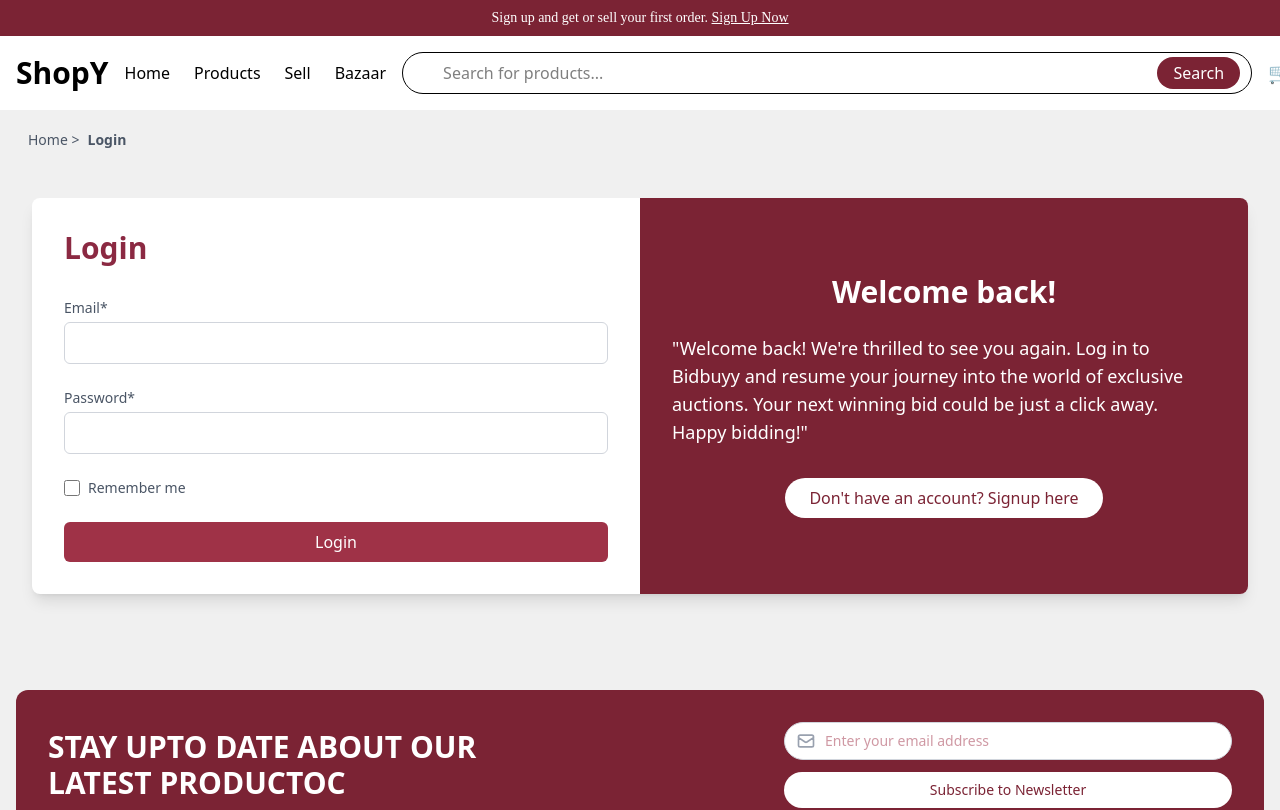
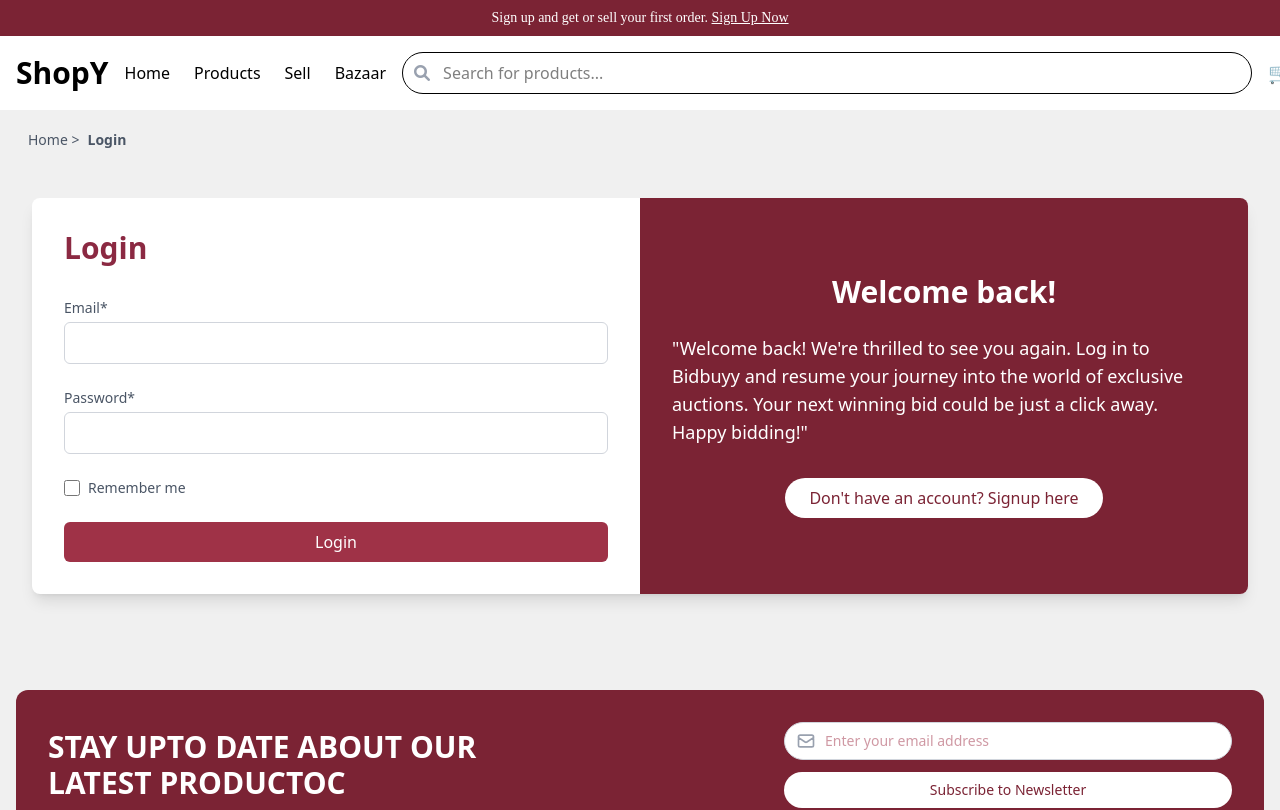
Before and after one commit to moe-a1/shopY, an Angular app in the folder frontend/: page /login in a window 1280 px wide. Shown: the top 810 px of the page. Built offline with nearby package versions, Linux system fonts and the light colour scheme.

Commit message:
edit home

```diff
--- a/frontend/src/app/category/category.component.html
+++ b/frontend/src/app/category/category.component.html
@@ -61,7 +61,7 @@
 
         <div class="grid grid-cols-1 md:grid-cols-2 lg:grid-cols-3 gap-6">
           <div *ngFor="let product of products" class="bg-white rounded-lg shadow-md overflow-hidden">
-            <img [src]="product.images[0]" [alt]="product.title" class="w-full object-cover h-70"/>
+            <img [src]="product.images[0]" [alt]="product.title" class="w-full object-full h-80 "/>
             <div class="p-4">
               <h3 class="text-lg font-semibold">{{product.title}}</h3>
               <div class="flex justify-between items-center mt-2">
--- a/frontend/src/app/home/home.component.html
+++ b/frontend/src/app/home/home.component.html
@@ -126,13 +126,13 @@
           </div>
 
           <!-- Phones -->
-          <div class="bg-[#FAF3F4] p-8 rounded-lg text-center shadow-sm hover:bg-[#9F3247] transition-colors duration-300 hover:text-white" routerLink="/category/phones">
+          <div class="bg-[#FAF3F4] p-8 rounded-lg text-center shadow-sm hover:bg-[#9F3247] transition-colors duration-300 hover:text-white" routerLink="/category/Smartphones">
             <div class="w-16 h-16 bg-[#7B2334] rounded-full mx-auto mb-4 flex items-center justify-center">
               <svg class="w-8 h-8 text-white" fill="none" stroke="currentColor" viewBox="0 0 24 24">
                 <path stroke-linecap="round" stroke-linejoin="round" stroke-width="2" d="M12 18h.01M8 21h8a2 2 0 002-2V5a2 2 0 00-2-2H8a2 2 0 00-2 2v14a2 2 0 002 2z"></path>
               </svg>
             </div>
-            <h3 class="font-semibold">Phones</h3>
+            <h3 class="font-semibold">Smartphones</h3>
           </div>
 
           <!-- Camera -->
--- a/frontend/src/app/login/login.component.html
+++ b/frontend/src/app/login/login.component.html
@@ -1,4 +1,13 @@
-<app-nav />
+<!DOCTYPE html>
+<html lang="en">
+<head>
+  <meta charset="UTF-8">
+  <meta name="viewport" content="width=device-width, initial-scale=1.0">
+  <title>login</title>
+  <link rel="stylesheet" href="https://cdnjs.cloudflare.com/ajax/libs/font-awesome/6.0.0/css/all.min.css">
+</head>
+<body>
+  <app-nav />
 <div class="bg-gray-50 font-inter">
   <div *ngIf="showAlert && (error || success)"
        class="alert"
@@ -94,3 +103,5 @@
   </div>
 </div>
 <app-footer />
+</body>
+</html>
--- a/frontend/src/app/nav/nav.component.html
+++ b/frontend/src/app/nav/nav.component.html
@@ -39,12 +39,7 @@
                     class="w-full px-4 py-2 pl-10 border rounded-3xl"
                     (input)="search()"
                   />
-                  <button
-                    (click)="search()"
-                    class="absolute right-3 top-1/2 -translate-y-1/2 bg-[#7B2334] text-white px-4 py-1 rounded-full"
-                  >
-                    Search
-                  </button>
+
                   <i class="fas fa-search absolute left-3 top-1/2 -translate-y-1/2 text-gray-400"></i>
 
                   <!-- Dropdown for search results -->
--- a/frontend/src/app/sell/your-products/your-products.component.html
+++ b/frontend/src/app/sell/your-products/your-products.component.html
@@ -30,7 +30,7 @@
   <!-- Product Cards -->
   <div *ngFor="let product of products" class="bg-white shadow-md rounded-xl overflow-hidden hover:shadow-lg transition duration-300">
     <div class="p-4">
-      <img [src]="product.images[0]" alt="{{ product.title }}" class="w-full h-40 object-cover">
+      <img [src]="product.images[0]" alt="{{ product.title }}" class="w-full h-40 object-full">
       <h3 class="text-lg font-semibold text-gray-800 mb-1">{{ product.title }}</h3>
       <p class="text-green-600 font-medium">Price: ${{ product.price }}</p>
       <p class="text-gray-500 text-sm">Quantity: {{ product.quantity }}</p>
--- a/frontend/src/app/signup/signup.component.html
+++ b/frontend/src/app/signup/signup.component.html
@@ -4,6 +4,7 @@
     <meta charset="UTF-8">
     <meta name="viewport" content="width=device-width, initial-scale=1.0">
     <title>Signup Page </title>
+    <link rel="stylesheet" href="https://cdnjs.cloudflare.com/ajax/libs/font-awesome/6.0.0/css/all.min.css">
     <script src="https://cdn.tailwindcss.com"></script>
     <script src="https://unpkg.com/lucide@latest"></script>
     <script src="https://unpkg.com/lucide@latest/dist/umd/lucide.js"></script>
```
